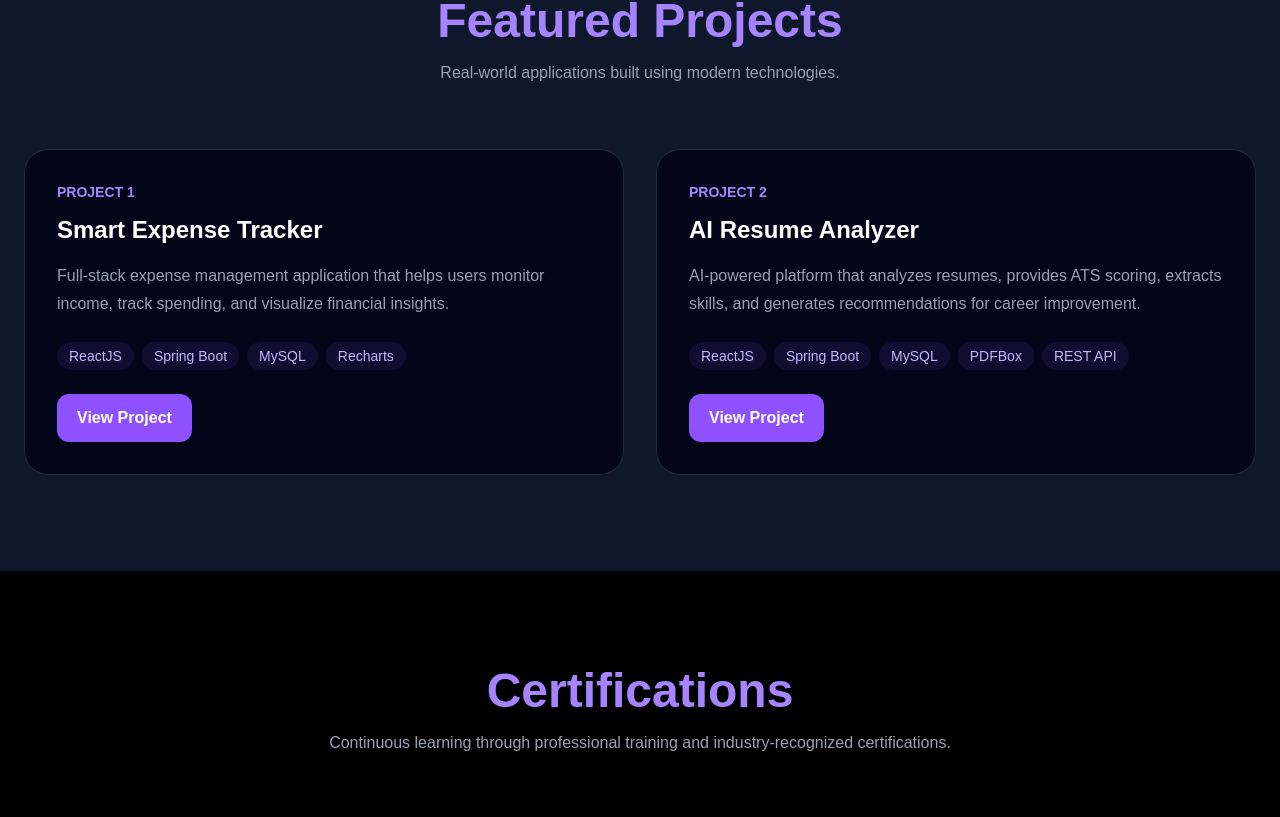
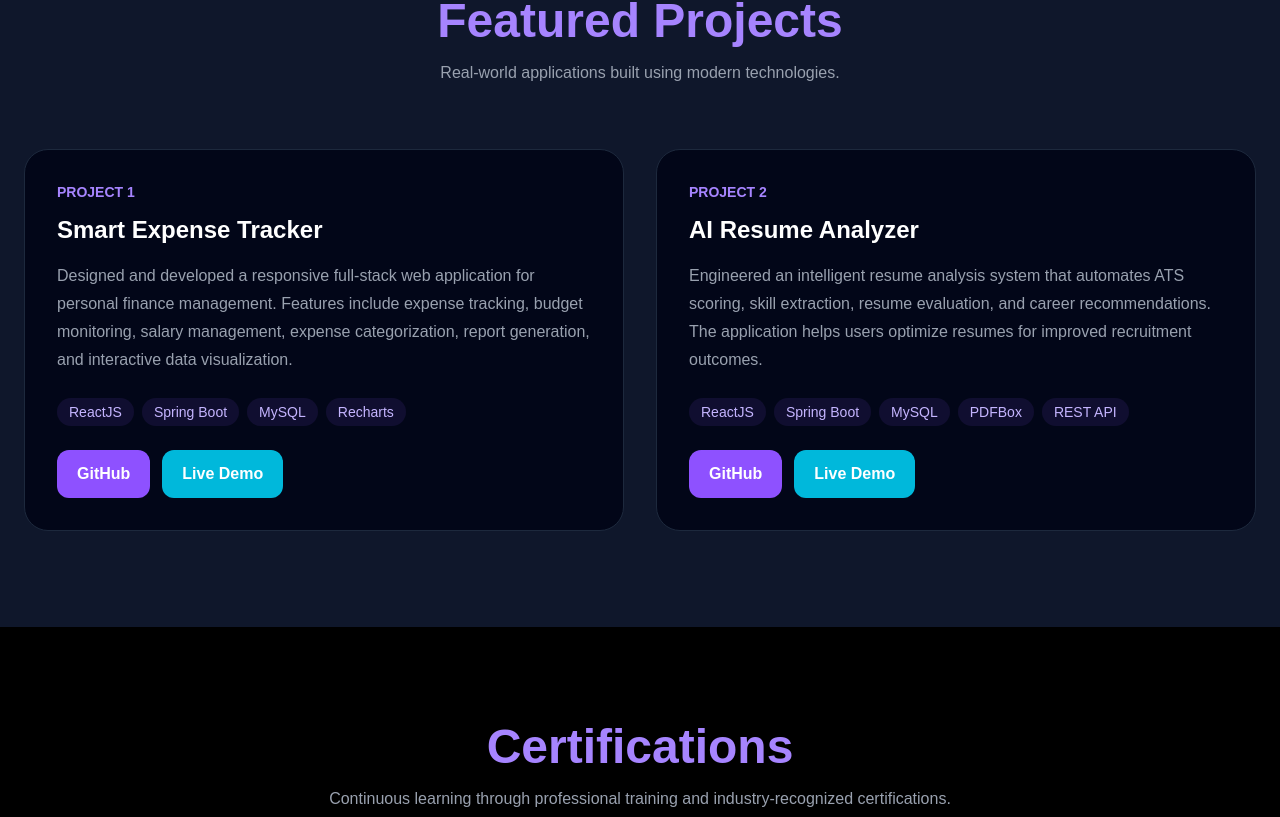
Before and after one commit to Benasir400/portfolio, a React (Vite) app: page / in a window 1280 px wide. Shown: the part 2081-2898 px from the top of the page. Built offline with nearby package versions, Linux system fonts and the light colour scheme.

Commit message:
project updated

```diff
--- a/src/components/Projects.jsx
+++ b/src/components/Projects.jsx
@@ -3,7 +3,7 @@ export default function Projects() {
     {
       title: "Smart Expense Tracker",
       description:
-        "Full-stack expense management application that helps users monitor income, track spending, and visualize financial insights.",
+        "Designed and developed a responsive full-stack web application for personal finance management. Features include expense tracking, budget monitoring, salary management, expense categorization, report generation, and interactive data visualization.",
       tech: [
         "ReactJS",
         "Spring Boot",
@@ -11,12 +11,15 @@ export default function Projects() {
         "Recharts"
       ],
       github:
-        "https://github.com/Benasir400/smart-expense-tracker"
+        "https://github.com/Benasir400/smart-expense-tracker",
+      demo:
+        "https://smart-expense-tracker-chi-two.vercel.app/"
     },
+
     {
       title: "AI Resume Analyzer",
       description:
-        "AI-powered platform that analyzes resumes, provides ATS scoring, extracts skills, and generates recommendations for career improvement.",
+        "Engineered an intelligent resume analysis system that automates ATS scoring, skill extraction, resume evaluation, and career recommendations. The application helps users optimize resumes for improved recruitment outcomes.",
       tech: [
         "ReactJS",
         "Spring Boot",
@@ -25,9 +28,10 @@ export default function Projects() {
         "REST API"
       ],
       github:
-        "https://github.com/Benasir400/AI-Resume-Analyzer"
-    },
-
+        "https://github.com/Benasir400/AI-Resume-Analyzer",
+      demo:
+        "https://your-resume-analyzer.vercel.app"
+    }
   ];
 
   return (
@@ -52,14 +56,14 @@ export default function Projects() {
           {projects.map((project, index) => (
             <div
               key={index}
-              className="bg-slate-950 border border-slate-800 rounded-3xl p-8 hover:border-violet-400 transition"
+              className="bg-slate-950 border border-slate-800 rounded-3xl p-8 hover:border-violet-400 transition-all duration-300"
             >
 
               <div className="text-violet-400 text-sm font-semibold mb-3">
                 PROJECT {index + 1}
               </div>
 
-              <h3 className="text-2xl font-bold mb-4">
+              <h3 className="text-2xl font-bold mb-4 text-white">
                 {project.title}
               </h3>
 
@@ -78,14 +82,25 @@ export default function Projects() {
                 ))}
               </div>
 
+              <div className="flex flex-wrap gap-3">
                 <a
                   href={project.github}
                   target="_blank"
                   rel="noreferrer"
-                className="inline-block bg-violet-500 hover:bg-violet-600 px-5 py-3 rounded-xl font-semibold transition"
+                  className="bg-violet-500 hover:bg-violet-600 px-5 py-3 rounded-xl font-semibold transition"
                 >
-                View Project
+                  GitHub
                 </a>
+
+                <a
+                  href={project.demo}
+                  target="_blank"
+                  rel="noreferrer"
+                  className="bg-cyan-500 hover:bg-cyan-600 px-5 py-3 rounded-xl font-semibold transition"
+                >
+                  Live Demo
+                </a>
+              </div>
 
             </div>
           ))}
```
Lines whose indentation alone changed are shown as unchanged.
